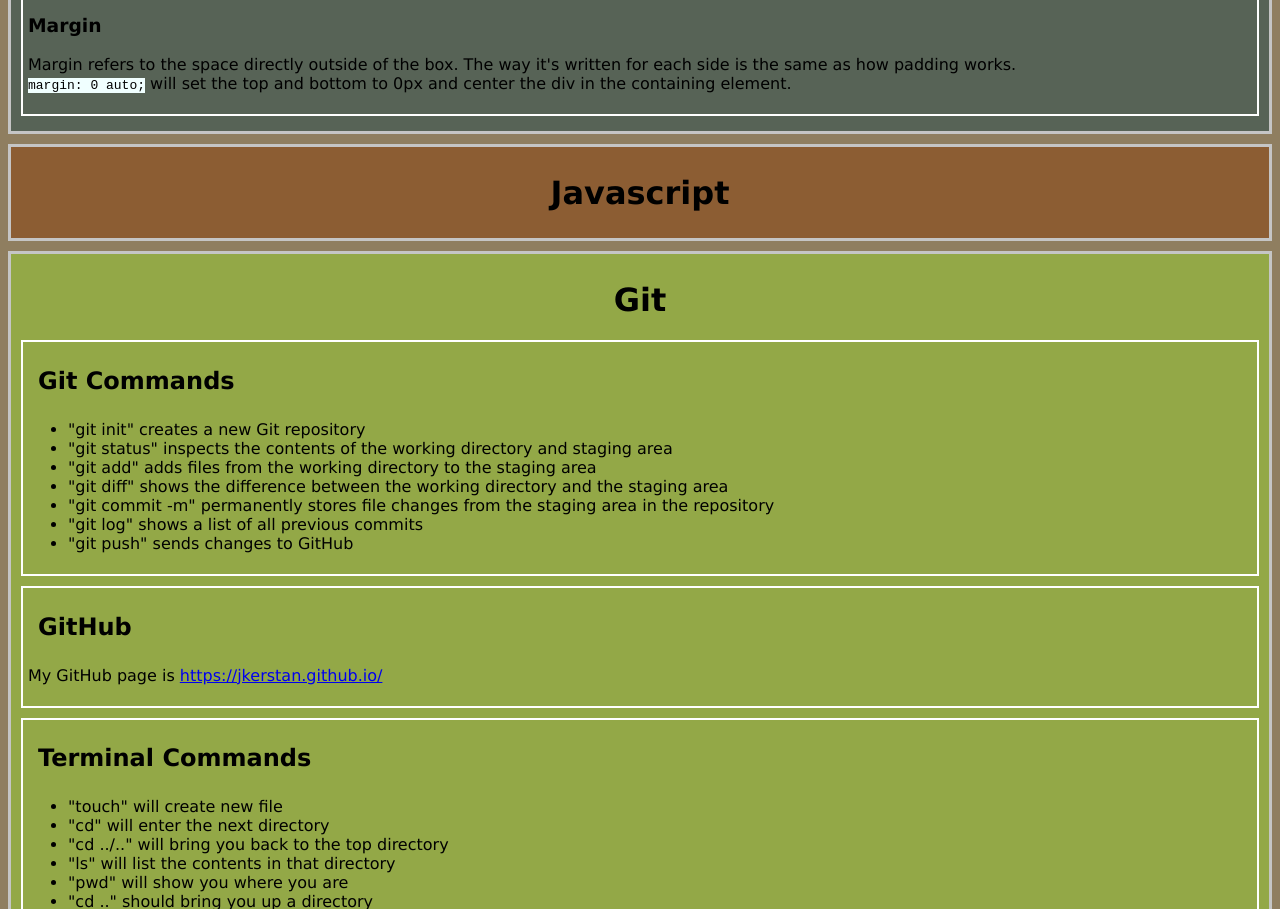
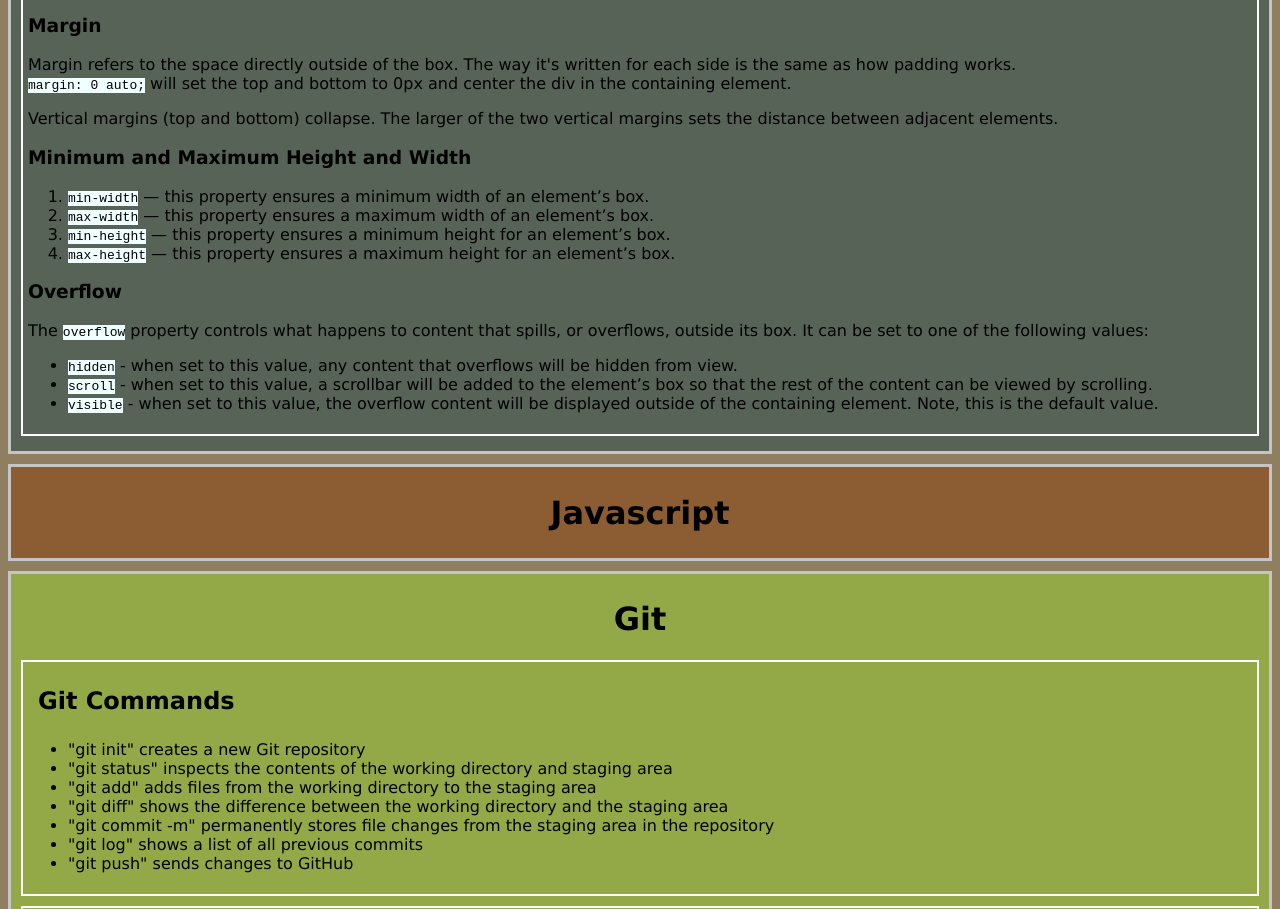
Before and after one commit to jkerstan/cheatsheet, a plain HTML site: page index.html in a window 1280 px wide. Shown: the part 1638-2547 px from the top of the page. Drawn offline with Linux system fonts and the light colour scheme; files that its build step writes are made by us from their sources; files whose address does not match are found by name.

Commit message:
added min and max values to the css section as well as overflow

```diff
--- a/index.html
+++ b/index.html
@@ -79,6 +79,23 @@
     <!--Margin-->
     <h3>Margin</h3>
     <p>Margin refers to the space directly outside of the box.  The way it's written for each side is the same as how padding works. <br><code>margin: 0 auto;</code> will set the top and bottom to 0px and center the div in the containing element.</p>
+    <p>Vertical margins (top and bottom) collapse.  The larger of the two vertical margins sets the distance between adjacent elements.</p>
+    <!--Minimum and Maximum Height and Width-->
+    <h3>Minimum and Maximum Height and Width</h3>
+    <ol>
+      <li><code>min-width</code> — this property ensures a minimum width of an element’s box.</li>
+      <li><code>max-width</code> — this property ensures a maximum width of an element’s box.</li>
+      <li><code>min-height</code> — this property ensures a minimum height for an element’s box.</li>
+      <li><code>max-height</code> — this property ensures a maximum height for an element’s box.</li>
+    </ol>
+    <!--Overflow-->
+    <h3>Overflow</h3>
+    <p>The <code>overflow</code> property controls what happens to content that spills, or overflows, outside its box. It can be set to one of the following values:</p>
+    <ul>
+      <li><code>hidden</code> - when set to this value, any content that overflows will be hidden from view.</li>
+      <li><code>scroll</code> - when set to this value, a scrollbar will be added to the element’s box so that the rest of the content can be viewed by scrolling.</li>
+      <li><code>visible</code> - when set to this value, the overflow content will be displayed outside of the containing element. Note, this is the default value.</li>
+    </ul>
   </div>
  </div>
  <!--Javascript-->
```
